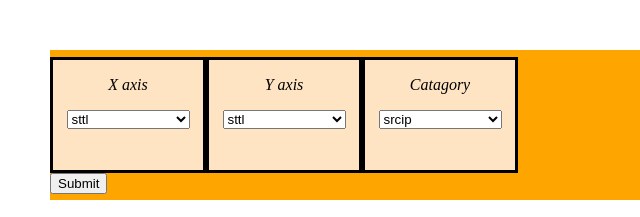
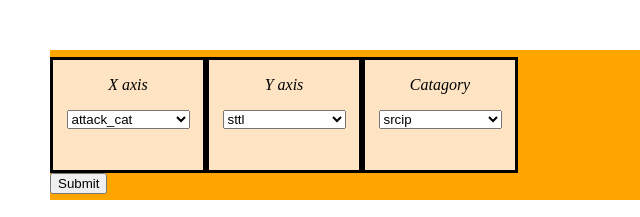
Before and after one commit to dhirajwork/d3-training, a plain HTML site: page index.html in a window 1280 px wide. Shown: the top 217 px of the page, 0-640 px from the left. Drawn offline with Linux system fonts and the light colour scheme.

Commit message:
Update index.html

```diff
--- a/index.html
+++ b/index.html
@@ -50,7 +50,7 @@
 				<option value="dsport">dsport</option>
 
 
-				<option value="sttl" selected="selected">sttl</option>
+				<option value="sttl">sttl</option>
 				<option value="dttl">dttl</option>
 				<option value="proto">proto</option>
 				<option value="state">state</option>
@@ -94,7 +94,7 @@
 				<option value="ct_src_dport_ltm">ct_src_dport_ltm</option>
 				<option value="ct_dst_sport_ltm">ct_dst_sport_ltm</option>
 				<option value="ct_dst_src_ltm">ct_dst_src_ltm</option>
-				<option value="attack_cat">attack_cat</option>
+				<option value="attack_cat"  selected="selected">attack_cat</option>
 				<option value="Label">Label</option>
 			</select>
 
```
